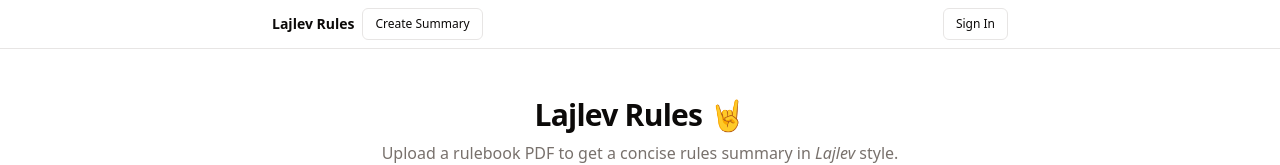
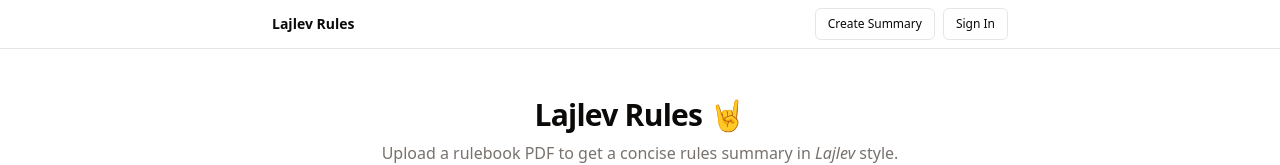
Before and after one commit to lajlev/boardgame-rules-summarizer, a React (Vite) app: page / in a window 1280 px wide. Shown: the top 165 px of the page. Built offline with nearby package versions, Linux system fonts and the light colour scheme; no server answers; the database is empty.

Commit message:
Align Create Summary button to the right side of header

```diff
--- a/src/components/app-header.jsx
+++ b/src/components/app-header.jsx
@@ -97,7 +97,9 @@ export default function AppHeader({
             Lajlev Rules
           </Link>
 
-          <Link to="/upload" className="mr-auto">
+          <div className="mr-auto" />
+
+          <Link to="/upload">
             <Button variant="outline" size="sm" className="h-8 text-xs">
               Create Summary
             </Button>
```
